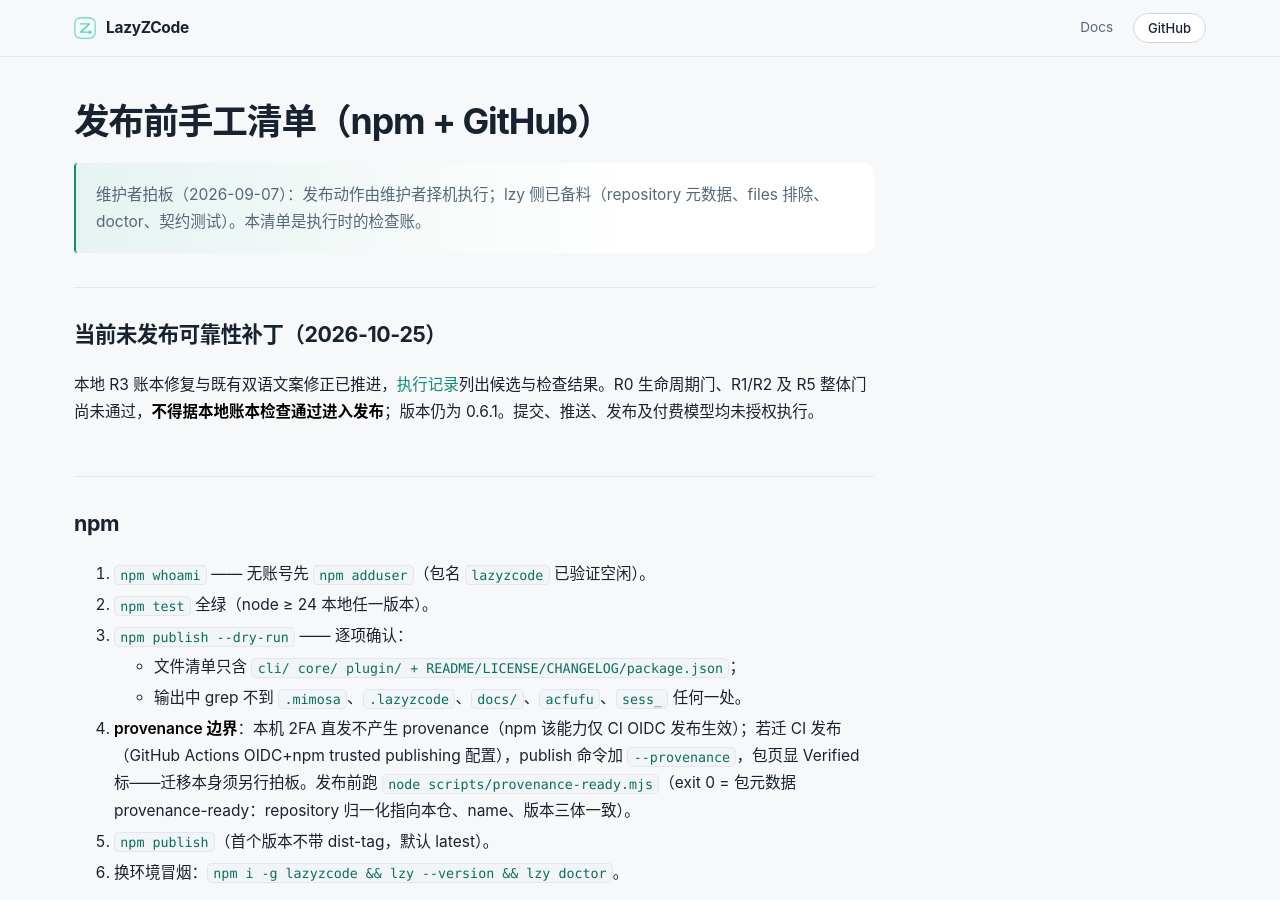
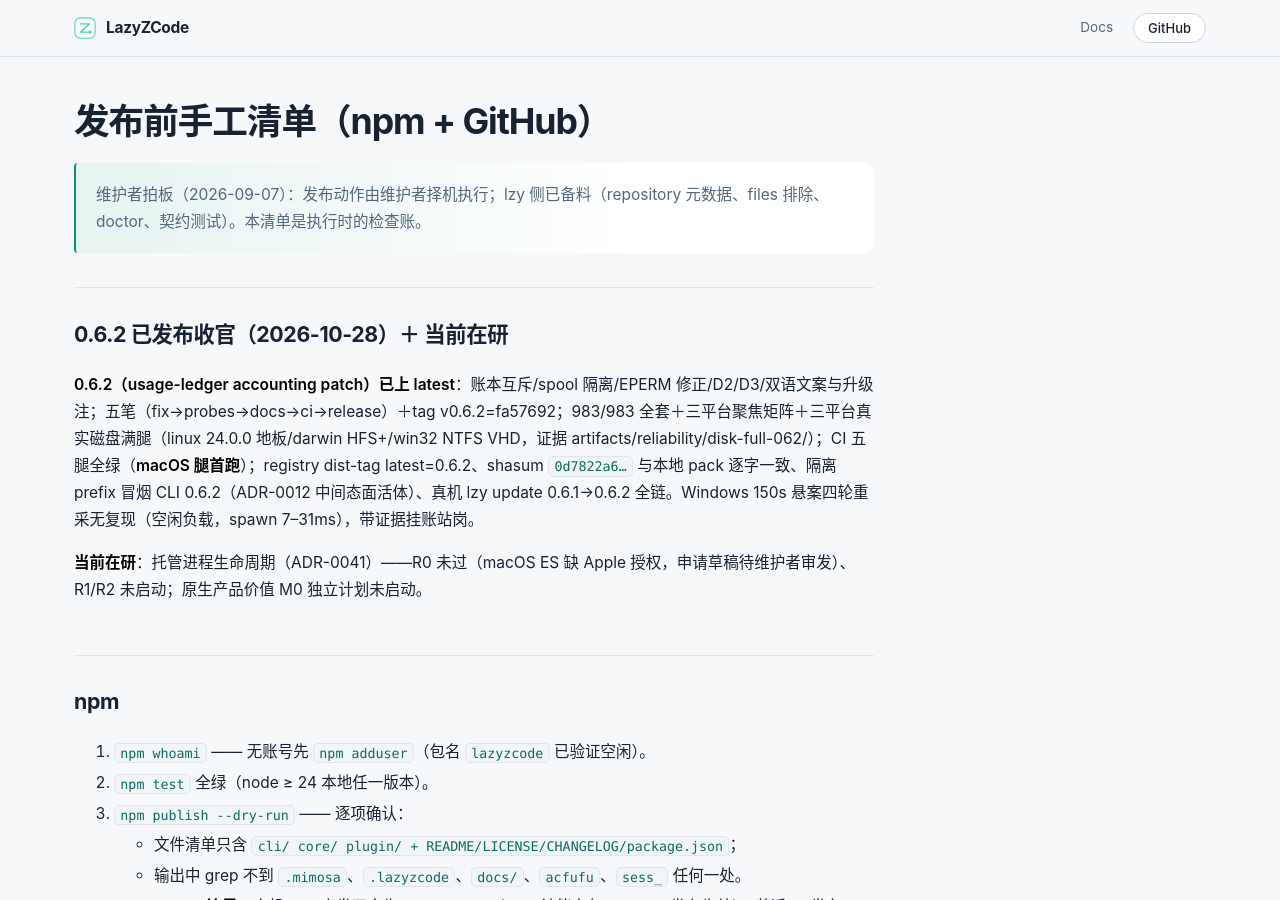
Before and after one commit to Acfufu/lazyzcode, a Jekyll site: the page built from docs/release-checklist.md, in a window 1280 px wide and 900 px high. Built offline with Jekyll 4.4.1, drawn with Linux system fonts in a browser that asks for light colours; our own code applies the rules of GitHub Pages for plain Markdown files.

Commit message:
docs(release): 0.6.2 发后收官同步——AGENTS §2 发布行＋decisions #54＋debts D2/D3 关账＋release-checklist 收官节
registry dist-tag latest=0.6.2；shasum 0d7822a6 与本地 pack 逐字一致；
隔离 prefix 冒烟 CLI 0.6.2（ADR-0012 中间态面活体）；真机 lzy update
0.6.1→0.6.2 全链；CI 五腿全绿含 macOS 首跑。在研线收敛为 ADR-0041 生命
周期（R0 未过，macOS ES 缺授权）。（用户直令发版批，无 Goal 尾注沿定版
先例）

```diff
--- a/docs/release-checklist.md
+++ b/docs/release-checklist.md
@@ -2,9 +2,11 @@
 
 > 维护者拍板（2026-09-07）：发布动作由维护者择机执行；lzy 侧已备料（repository 元数据、files 排除、doctor、契约测试）。本清单是执行时的检查账。
 
-## 当前未发布可靠性补丁（2026-10-25）
+## 0.6.2 已发布收官（2026-10-28）＋ 当前在研
 
-本地 R3 账本修复与既有双语文案修正已推进，[执行记录](reports/reliability-patch-2026-10-25.md)列出候选与检查结果。R0 生命周期门、R1/R2 及 R5 整体门尚未通过，**不得据本地账本检查通过进入发布**；版本仍为 0.6.1。提交、推送、发布及付费模型均未授权执行。
+**0.6.2（usage-ledger accounting patch）已上 latest**：账本互斥/spool 隔离/EPERM 修正/D2/D3/双语文案与升级注；五笔（fix→probes→docs→ci→release）＋tag v0.6.2=fa57692；983/983 全套＋三平台聚焦矩阵＋三平台真实磁盘满腿（linux 24.0.0 地板/darwin HFS+/win32 NTFS VHD，证据 artifacts/reliability/disk-full-062/）；CI 五腿全绿（**macOS 腿首跑**）；registry dist-tag latest=0.6.2、shasum `0d7822a6…` 与本地 pack 逐字一致、隔离 prefix 冒烟 CLI 0.6.2（ADR-0012 中间态面活体）、真机 lzy update 0.6.1→0.6.2 全链。Windows 150s 悬案四轮重采无复现（空闲负载，spawn 7–31ms），带证据挂账站岗。
+
+**当前在研**：托管进程生命周期（ADR-0041）——R0 未过（macOS ES 缺 Apple 授权，申请草稿待维护者审发）、R1/R2 未启动；原生产品价值 M0 独立计划未启动。
 
 ## npm
 
```
Also changed, not shown: AGENTS.md (+3 -3 lines), docs/debts.md (+2 -2 lines), docs/decisions.md (+1 -1 lines).
